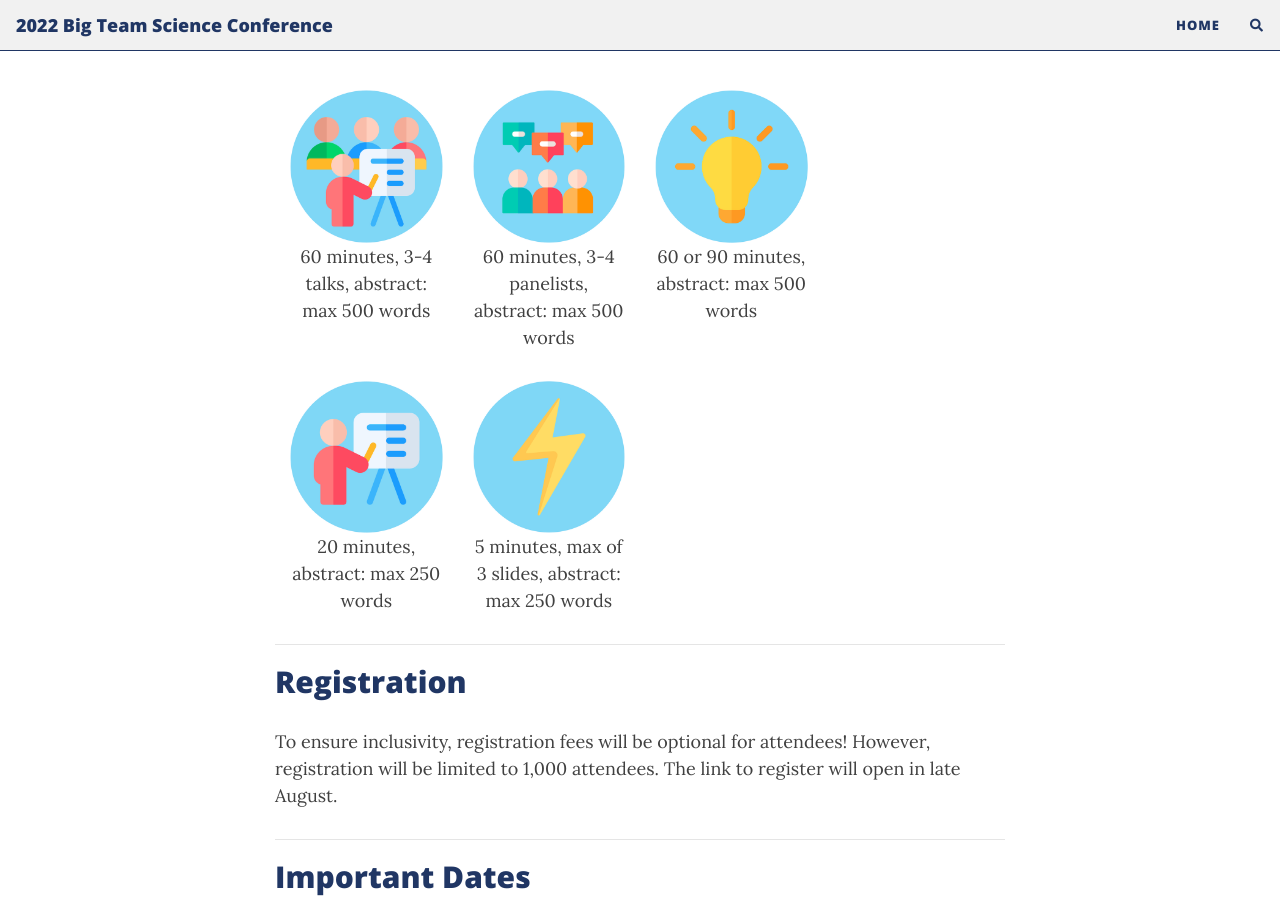
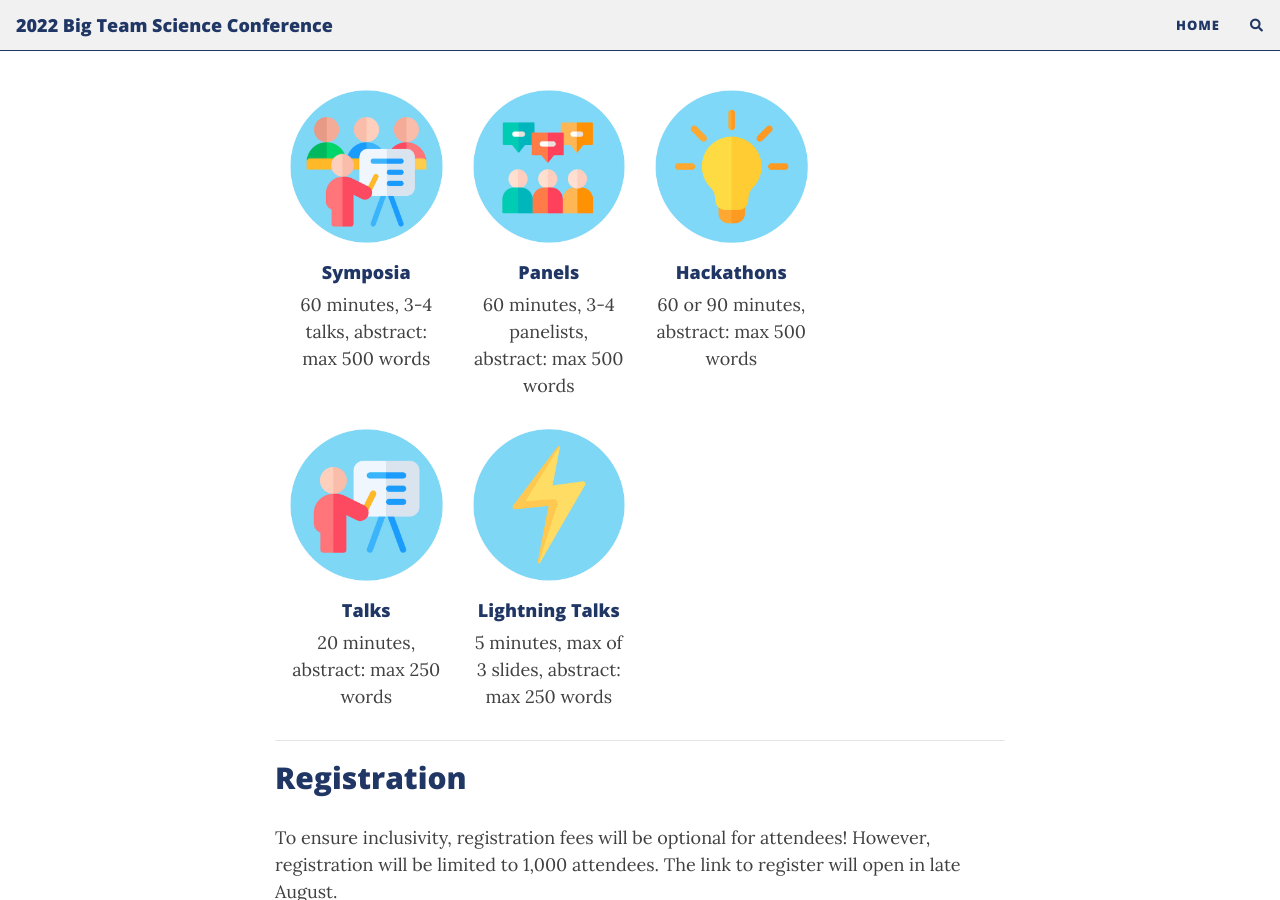
Before and after one commit to bigteamscienceconference/bigteamscienceconference.github.io, a Jekyll site: the page built from index.md, in a window 1280 px wide and 900 px high, scrolled down 2533 px. Built offline with Jekyll 4.4.1, drawn with Linux system fonts in a browser that asks for light colours; nearby versions of some CDN libraries; comment, search, counter and statistics services are not loaded.

Commit message:
add submission titles

```diff
--- a/index.md
+++ b/index.md
@@ -156,14 +156,17 @@ The conference will feature symposia, panel sessions, hackathons, talks, and soc
     <div class="row">
       <div class="col-sm-3 col-xs-6" align="center">
         <img src="/assets/img/symposium.png" alt="symposium">
+        <h4>Symposia</h4>
         60 minutes, 3-4 talks, abstract: max 500 words
       </div>
       <div class="col-sm-3 col-xs-6" align="center">
         <img src="/assets/img/panel.png" alt="panel">
+        <h4>Panels</h4>
         60 minutes, 3-4 panelists, abstract: max 500 words
       </div>
       <div class="col-sm-3 col-xs-6" align="center">
         <img src="/assets/img/hackathon.png" alt="hackathon">
+        <h4>Hackathons</h4>
         60 or 90 minutes, abstract: max 500 words
       </div>
     </div>
@@ -173,10 +176,12 @@ The conference will feature symposia, panel sessions, hackathons, talks, and soc
     <div class="row">
       <div class="col-sm-3 col-xs-6" align="center">
         <img src="/assets/img/talk.png" alt="talk">
+        <h4>Talks</h4>
         20 minutes, abstract: max 250 words
       </div>
       <div class="col-sm-3 col-xs-6" align="center">
         <img src="/assets/img/lightning.png" alt="lightning talk">
+        <h4>Lightning Talks</h4>
         5 minutes, max of 3 slides, abstract: max 250 words
       </div>
     </div>
```
